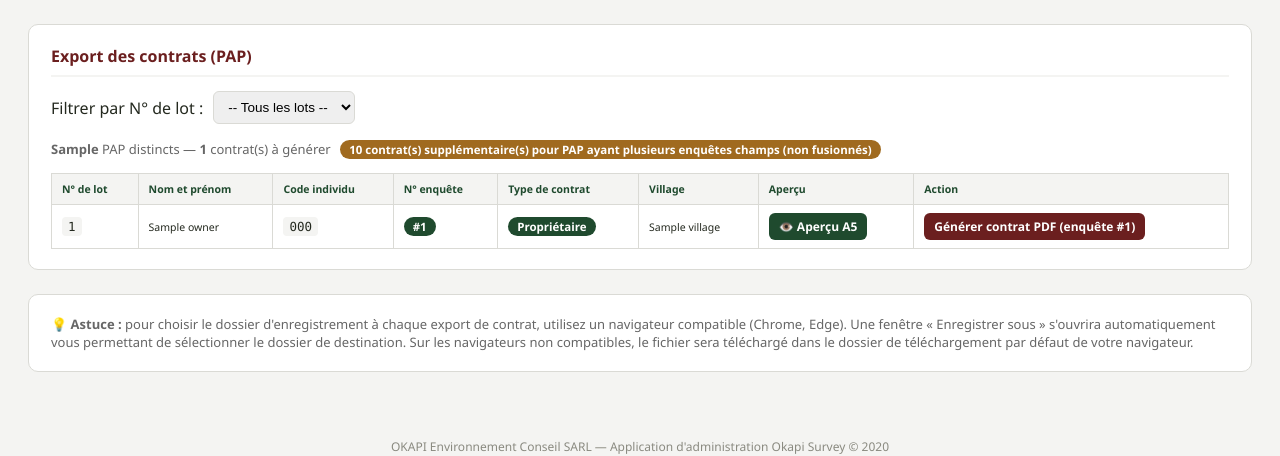
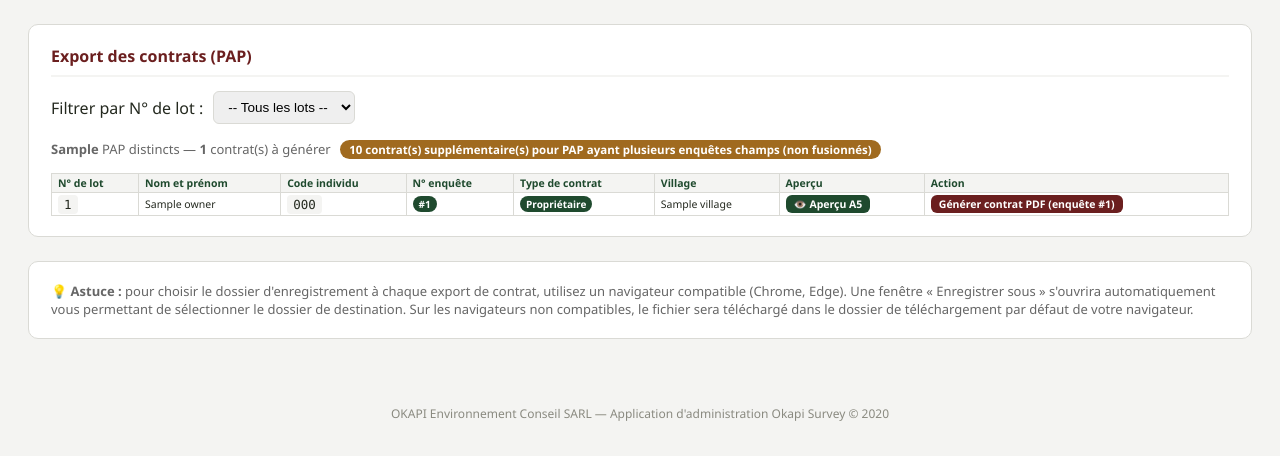
Before and after one commit to smdansoko/okapi-web-admin, a Flask app: template templates/contracts.html in a window 1280 px wide. Shown: the part 112-568 px from the top of the page. Run offline with Flask 3, Linux system fonts and the light colour scheme; the template is opened without the code that fills it: most values are stand-ins (such as "Sample title", 1, 10 or a date in 2020).

Commit message:
Fix contracts: remove Code de l'enquete line, show auto-generated code as Code PAP fallback, compact contracts table row height

```diff
--- a/contract_pdf.py
+++ b/contract_pdf.py
@@ -174,8 +174,11 @@ def build_contract_data(menage=None, champ=None, individu=None, contract_type="p
             "village": menage.get("village", ""),
             "codeMenage": menage.get("codeMenage", ""),
             "codeIndividu": chef.get("id", menage.get("codeMenage", "")),
-            "codePap": chef.get("codePap", ""),
-            "codeEnquete": chef.get("id", menage.get("codeMenage", "")),
+            # "Code PAP" is normally attributed manually; when it hasn't been
+            # set yet, fall back to displaying the auto-generated survey
+            # code (same value the "Code de l'individu" already carries for
+            # a menage-based contract) instead of a bare "-" placeholder.
+            "codePap": chef.get("codePap") or chef.get("id", menage.get("codeMenage", "")),
             "nomPrenom": chef.get("nomPrenom", ""),
             "sexe": chef.get("sexe", ""),
             "dateNaissance": fmt_date(chef.get("dateNaissance")),
@@ -200,8 +203,13 @@ def build_contract_data(menage=None, champ=None, individu=None, contract_type="p
             "village": champ.get("village", ""),
             "codeMenage": champ.get("codeMenage", ""),
             "codeIndividu": proprietaire.get("id", ""),
-            "codePap": proprietaire.get("codePap", ""),
-            "codeEnquete": code_enquete_for_champ(champ) if champ.get("id") else proprietaire.get("id", ""),
+            # "Code PAP" is normally attributed manually; when it hasn't been
+            # set yet, fall back to displaying the auto-generated "code de
+            # l'enquête" (concat(codeProprietaire, '-', numEnqueteChamp))
+            # instead of a bare "-" placeholder.
+            "codePap": proprietaire.get("codePap") or (
+                code_enquete_for_champ(champ) if champ.get("id") else proprietaire.get("id", "")
+            ),
             "nomPrenom": proprietaire.get("nomPrenom", ""),
             "sexe": proprietaire.get("sexe", ""),
             "dateNaissance": fmt_date(proprietaire.get("dateNaissance")),
@@ -430,7 +438,6 @@ def _page1(d, styles):
         ("Localité", d["village"]),
         ("Code de l'individu", d["codeIndividu"]),
         ("Code PAP", d.get("codePap", "")),
-        ("Code de l'enquête", d.get("codeEnquete", "")),
         ("Prénom et NOM", d["nomPrenom"]),
         ("Sexe", d["sexe"]),
         ("Date de naissance", d["dateNaissance"]),
--- a/static/css/style.css
+++ b/static/css/style.css
@@ -183,6 +183,19 @@ table.data-table.compact-table td {
   text-overflow: ellipsis;
 }
 
+/* Shrink action buttons/badges inside compact rows so they don't force the
+   row back to full height (used e.g. by the Contrats table's Aperçu/Action
+   columns). */
+table.data-table.compact-table .btn.small {
+  padding: 2px 8px;
+  font-size: 10.5px;
+}
+
+table.data-table.compact-table .badge {
+  padding: 1px 6px;
+  font-size: 10px;
+}
+
 .btn {
   display: inline-block;
   background: var(--dark-green);
--- a/templates/contracts.html
+++ b/templates/contracts.html
@@ -25,7 +25,7 @@
       </span>
     {% endif %}
   </p>
-  <table class="data-table">
+  <table class="data-table compact-table">
     <thead>
       <tr>
         <th>N° de lot</th>
```
